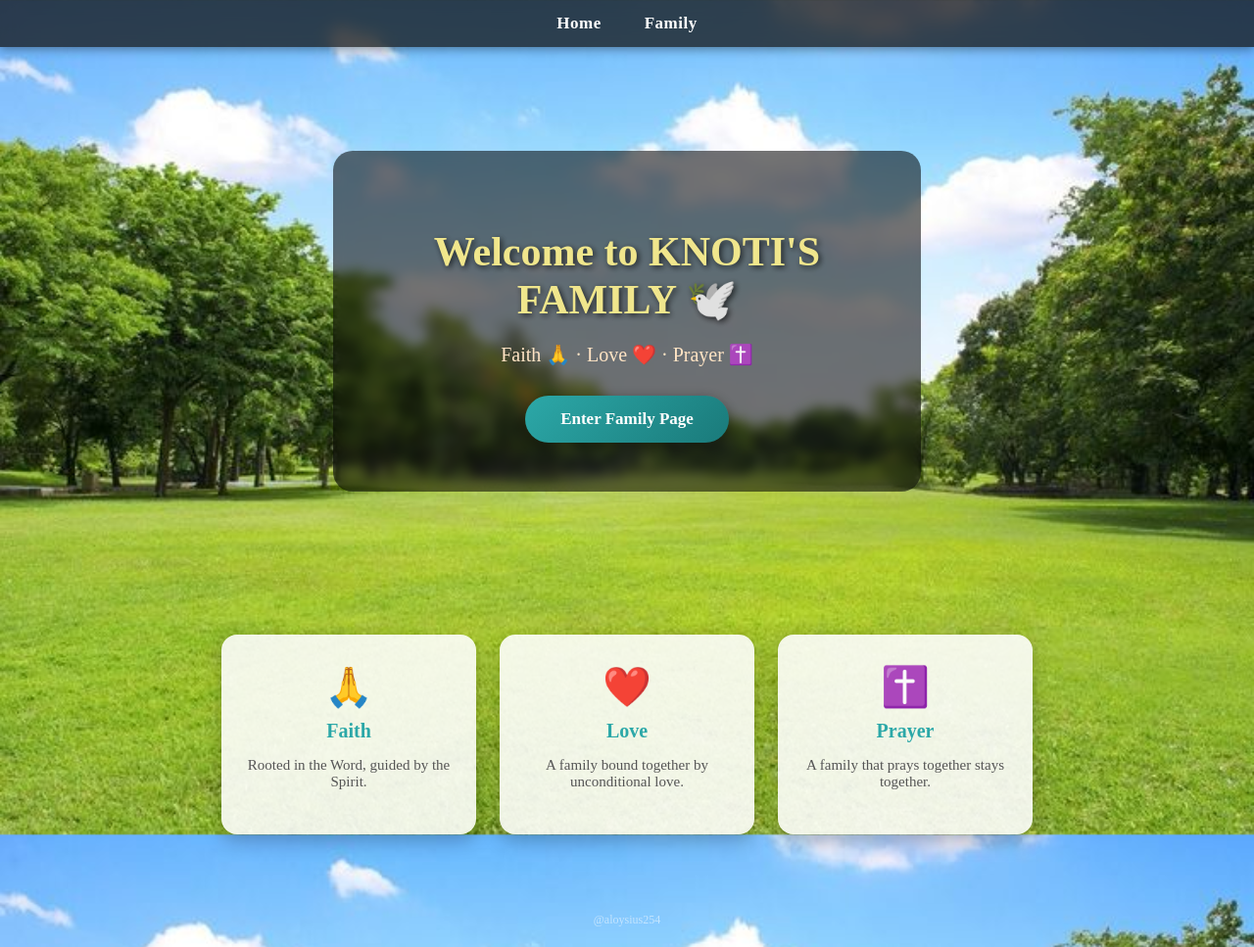
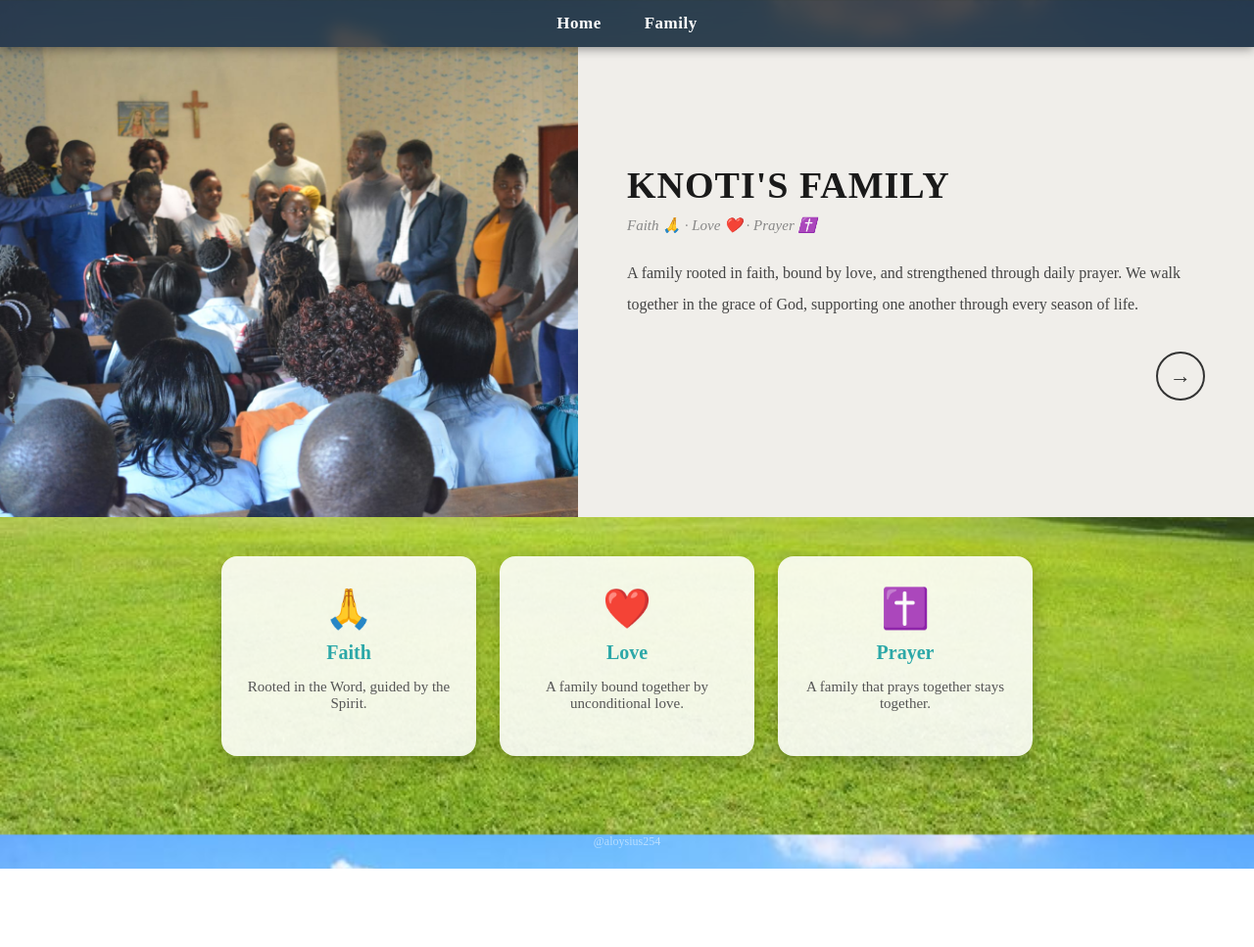
Before and after one commit to Aloysius254/websitedemo, a plain HTML site: page index.html in a window 1280 px wide. Shown: the whole page at 98% size. After the commit the page ends 887 px from the top, so only its background shows below. Drawn offline with Linux system fonts and the light colour scheme.

Commit message:
Redesign home page with split image/text hero layout

```diff
--- a/index.html
+++ b/index.html
@@ -13,13 +13,21 @@
     <a href="family.html">Family</a>
   </nav>
 
-  <div class="hero">
-    <div class="hero-content">
-      <h1>Welcome to KNOTI'S FAMILY 🕊️</h1>
-      <p>Faith 🙏 · Love ❤️ · Prayer ✝️</p>
-      <a href="family.html" class="hero-btn">Enter Family Page</a>
+  <!-- Split hero section -->
+  <section class="split-hero">
+    <div class="split-image">
+      <img src="images/family picture.jpg" alt="Knoti Family">
     </div>
-  </div>
+    <div class="split-text">
+      <h1>KNOTI'S FAMILY</h1>
+      <p class="split-sub">Faith 🙏 · Love ❤️ · Prayer ✝️</p>
+      <p class="split-desc">
+        A family rooted in faith, bound by love, and strengthened through daily prayer.
+        We walk together in the grace of God, supporting one another through every season of life.
+      </p>
+      <a href="family.html" class="arrow-btn" aria-label="Enter family page">&#8594;</a>
+    </div>
+  </section>
 
   <section class="home-cards">
     <div class="card">
--- a/styles2.css
+++ b/styles2.css
@@ -89,6 +89,80 @@ nav a:hover { color: #f0e68c; }
 .hero-btn:hover {
   transform: scale(1.06);
   background: linear-gradient(135deg, #1a7a7a, #0f5555);
+}
+
+/* ── Split Hero ── */
+.split-hero {
+  display: flex;
+  align-items: stretch;
+  width: 100%;
+  min-height: 480px;
+  background: #f5f5f5;
+}
+
+.split-image {
+  flex: 1;
+  overflow: hidden;
+}
+
+.split-image img {
+  width: 100%;
+  height: 100%;
+  object-fit: cover;
+  object-position: center top;
+  display: block;
+}
+
+.split-text {
+  flex: 1;
+  display: flex;
+  flex-direction: column;
+  justify-content: center;
+  padding: 50px 50px;
+  background: #f0eeea;
+}
+
+.split-text h1 {
+  font-size: 38px;
+  font-weight: 900;
+  color: #1a1a1a;
+  margin: 0 0 10px;
+  letter-spacing: 1px;
+}
+
+.split-sub {
+  font-size: 15px;
+  color: #888;
+  margin: 0 0 24px;
+  font-style: italic;
+}
+
+.split-desc {
+  font-size: 16px;
+  color: #444;
+  line-height: 2;
+  margin: 0 0 32px;
+}
+
+.arrow-btn {
+  display: inline-flex;
+  align-items: center;
+  justify-content: center;
+  width: 50px;
+  height: 50px;
+  border-radius: 50%;
+  border: 2px solid #333;
+  color: #333;
+  font-size: 22px;
+  text-decoration: none;
+  align-self: flex-end;
+  transition: background 0.3s, color 0.3s, transform 0.3s;
+}
+
+.arrow-btn:hover {
+  background: #333;
+  color: #fff;
+  transform: scale(1.1);
 }
 
 /* ── Home Cards ── */
@@ -202,3 +276,21 @@ footer {
   padding: 20px 0;
   margin-top: auto;
 }
+
+/* ── Responsive split hero ── */
+@media (max-width: 768px) {
+  .split-hero {
+    flex-direction: column;
+  }
+
+  .split-image {
+    height: 280px;
+  }
+
+  .split-text {
+    padding: 30px 24px;
+  }
+
+  .split-text h1 { font-size: 26px; }
+  .split-desc { font-size: 15px; }
+}
```
